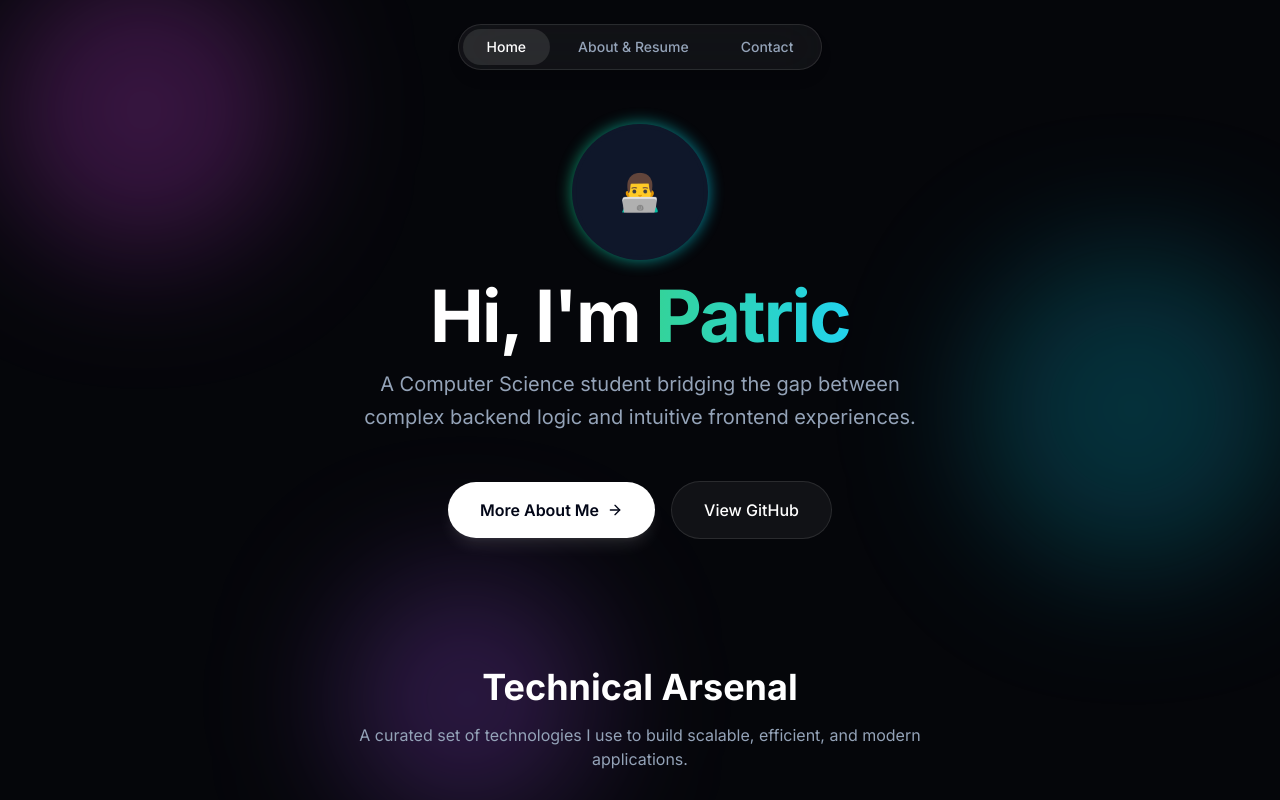
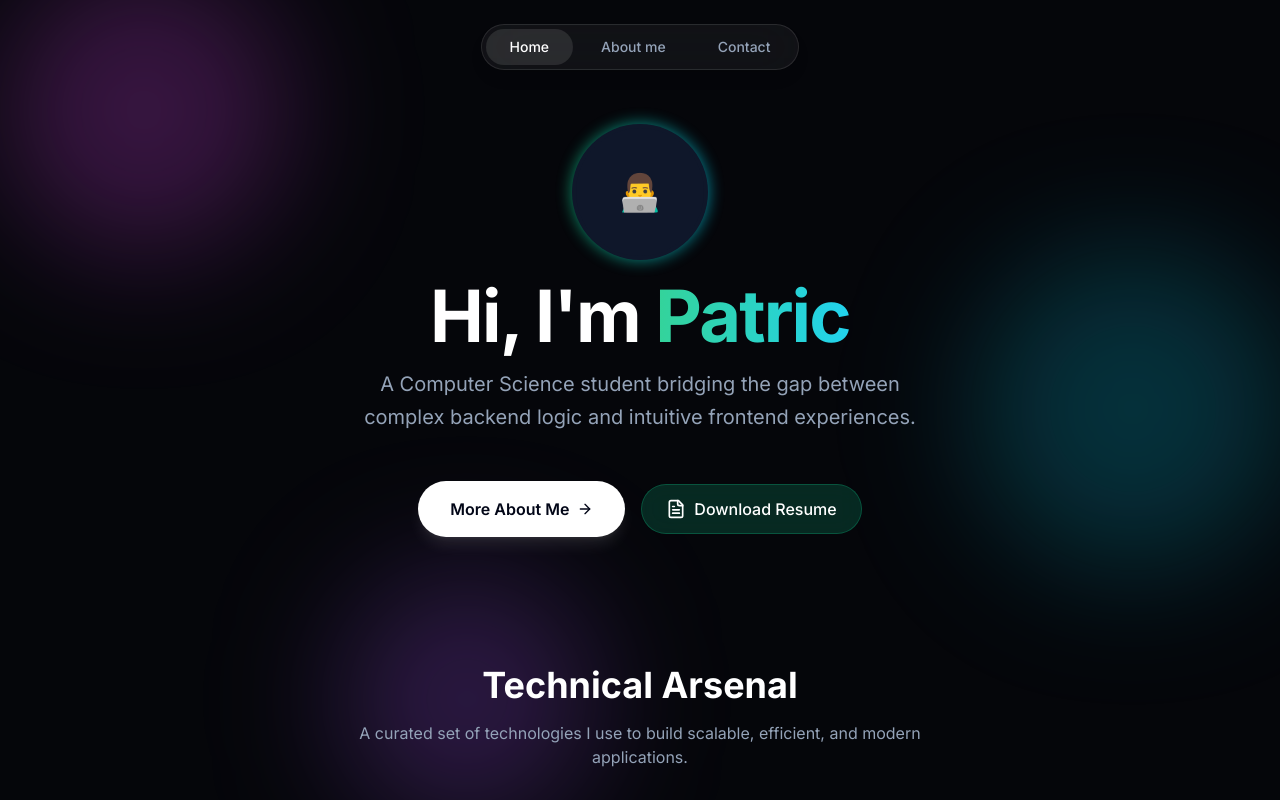
Before and after one commit to patric1304/Portfolio, a Next.js app: page / in a window 1280 px wide. Shown: the top 800 px of the page. Built offline with nearby package versions, Linux system fonts and the light colour scheme.

Commit message:
replaced the github button on the landing page with download resume one

```diff
--- a/app/components/Navigation.tsx
+++ b/app/components/Navigation.tsx
@@ -6,7 +6,7 @@ import { motion } from "framer-motion";
 
 const navItems = [
   { name: "Home", path: "/" },
-  { name: "About & Resume", path: "/about" },
+  { name: "About me", path: "/about" },
   { name: "Contact", path: "/contact" },
 ];
 
--- a/app/page.tsx
+++ b/app/page.tsx
@@ -1,5 +1,6 @@
 "use client";
 
+import { FileText } from "lucide-react";
 import { motion } from "framer-motion";
 import {
   Cpu,
@@ -90,13 +91,13 @@ export default function LandingPage() {
                 <ArrowRight className="size-4 transition-transform group-hover:translate-x-1" />
               </button>
             </Link>
-            <a
-              href="https://github.com/patric1304"
-              target="_blank"
-              rel="noreferrer"
-              className="px-8 py-4 rounded-full bg-white/5 text-white font-medium border border-white/10 hover:bg-white/10 transition-all hover:scale-105 active:scale-95"
+             <a
+              href="/POP_PATRIC_CV.pdf"
+              download
+              className="inline-flex items-center gap-2 rounded-full bg-emerald-500/20 px-6 py-3 font-medium text-white hover:bg-emerald-500/30 transition-colors backdrop-blur-md border border-emerald-500/30"
             >
-              View GitHub
+              <FileText className="size-5" />
+              Download Resume
             </a>
           </motion.div>
         </section>
```
